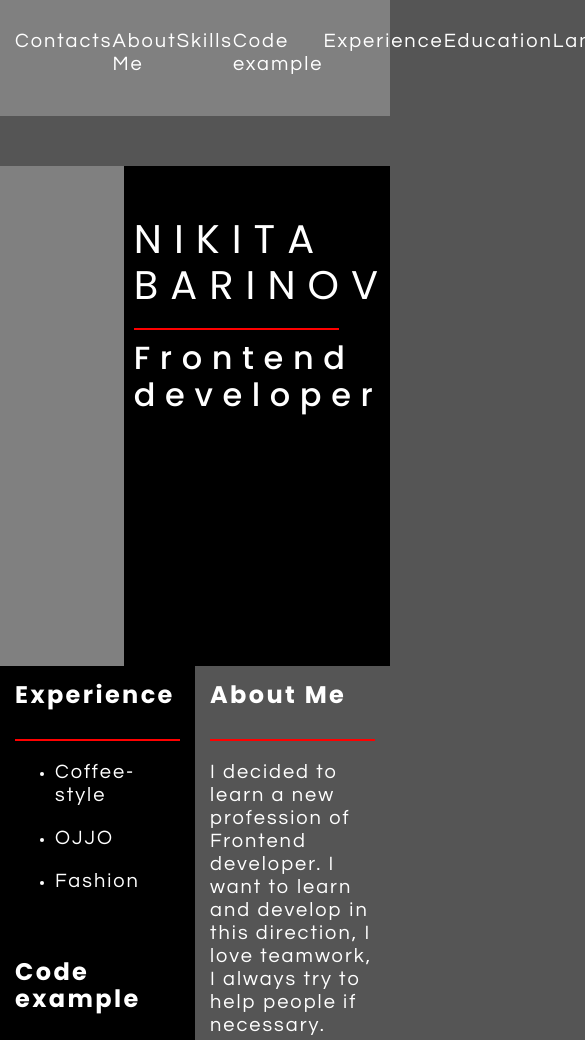
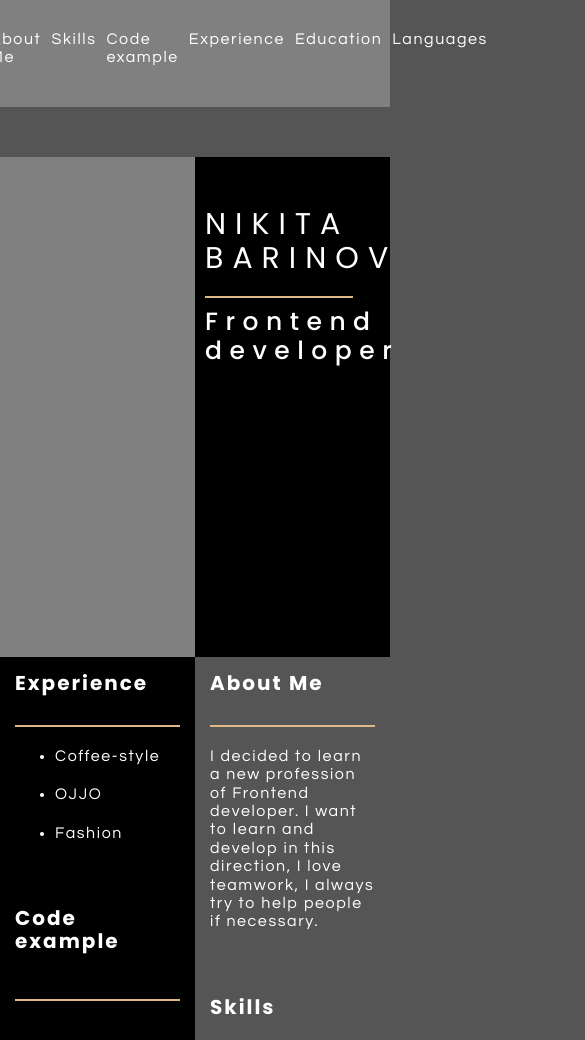
Before and after one commit to network-Error/rsschool-cv, a plain HTML site: page index.html in a window 390 px wide. Shown: the top 1040 px of the page, 585 px wide, since content can reach past the window. Drawn offline with Linux system fonts and the light colour scheme.

Commit message:
feat: add adaptive > 650px

```diff
--- a/style.css
+++ b/style.css
@@ -64,6 +64,10 @@ h2 {
     color: #ffffff;
 }
 
+main {
+    margin-bottom: 50px;
+}
+
 .info {
     width: 100%;
     height: 500px;
@@ -99,7 +103,7 @@ h2 {
 .info__speciality {
     font-weight: 500;
     letter-spacing: 0.3em;
-    border-top: 2px solid red;
+    border-top: 2px solid burlywood;
     width: 80%;
     padding-top: 10px;
 }
@@ -150,7 +154,7 @@ pre,
     display: flex;
     flex-direction: column;
     gap: 20px;
-    border-top: 2px solid red;
+    border-top: 2px solid burlywood;
     padding-top: 20px;
 }
 
@@ -219,3 +223,76 @@ pre {
 .git:hover {
     fill: lightgray;
 }
+
+@media (max-width: 1279px) {
+    .container {
+        width: 1200px;
+    }
+
+    .nav__list {
+        justify-content: center;
+        gap: 20px;
+    }
+
+    .nav__link {
+        font-size: 16px;
+    }
+
+    .info__photo,
+    .info__my-name {
+        width: 50%;
+    }
+}
+
+@media (max-width: 1199px) {
+    .container {
+        width: 100%;
+    }
+}
+
+@media (max-width: 991px) {
+    .rs-school {
+        width: 150px;
+    }
+}
+
+@media (max-width: 767px) {
+    .nav__list {
+        gap: 10px;
+    }
+
+    .nav__link {
+        font-size: 12px;
+    }
+
+    .info__name {
+        font-size: 30px;
+    }
+
+    .info__speciality {
+        font-size: 25px;
+    }
+
+    .experience__header,
+    .code-example__header,
+    .education__header,
+    .about-me__header,
+    .skills__header,
+    .languages__header,
+    .code-example__header {
+        font-size: 20px;
+    }
+
+    .nav__link,
+    .experience__link,
+    .education__link,
+    .education__item_mod,
+    .about-me__text,
+    .skills__item,
+    .languages__item,
+    .contacts__item,
+    .contacts__link,
+    .footer__item {
+        font-size: 16px;
+    }
+}
```
